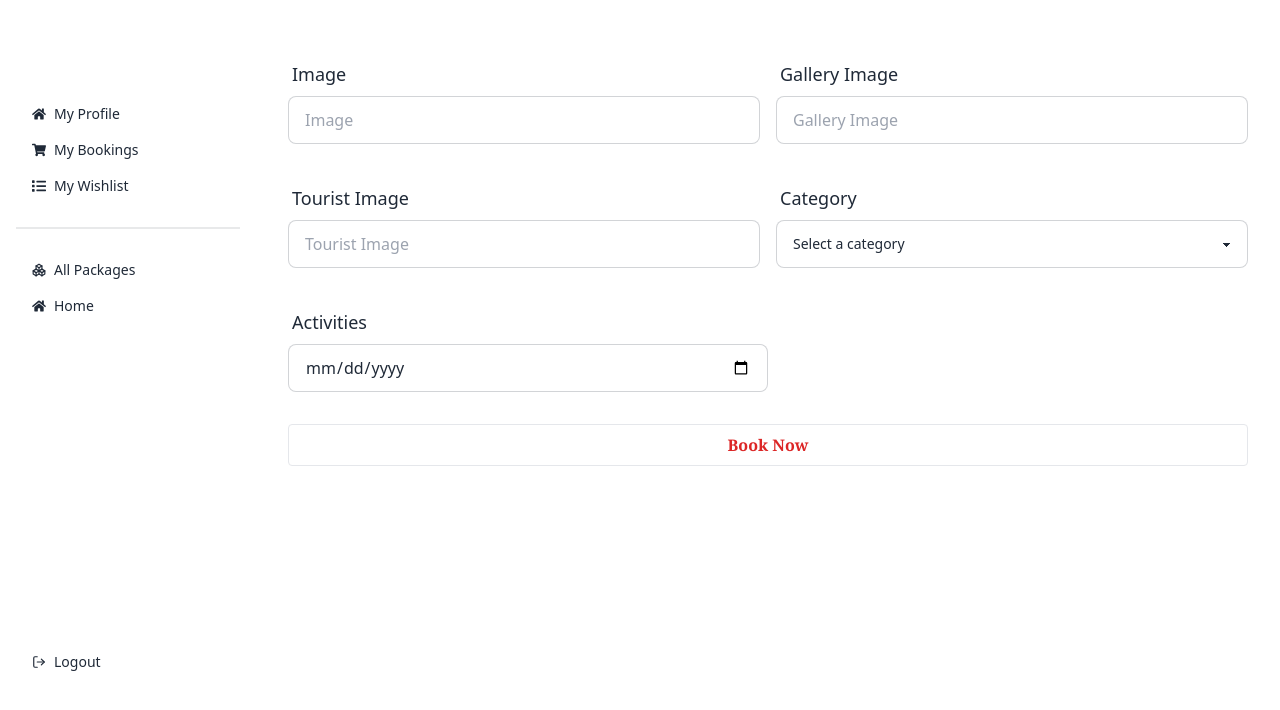
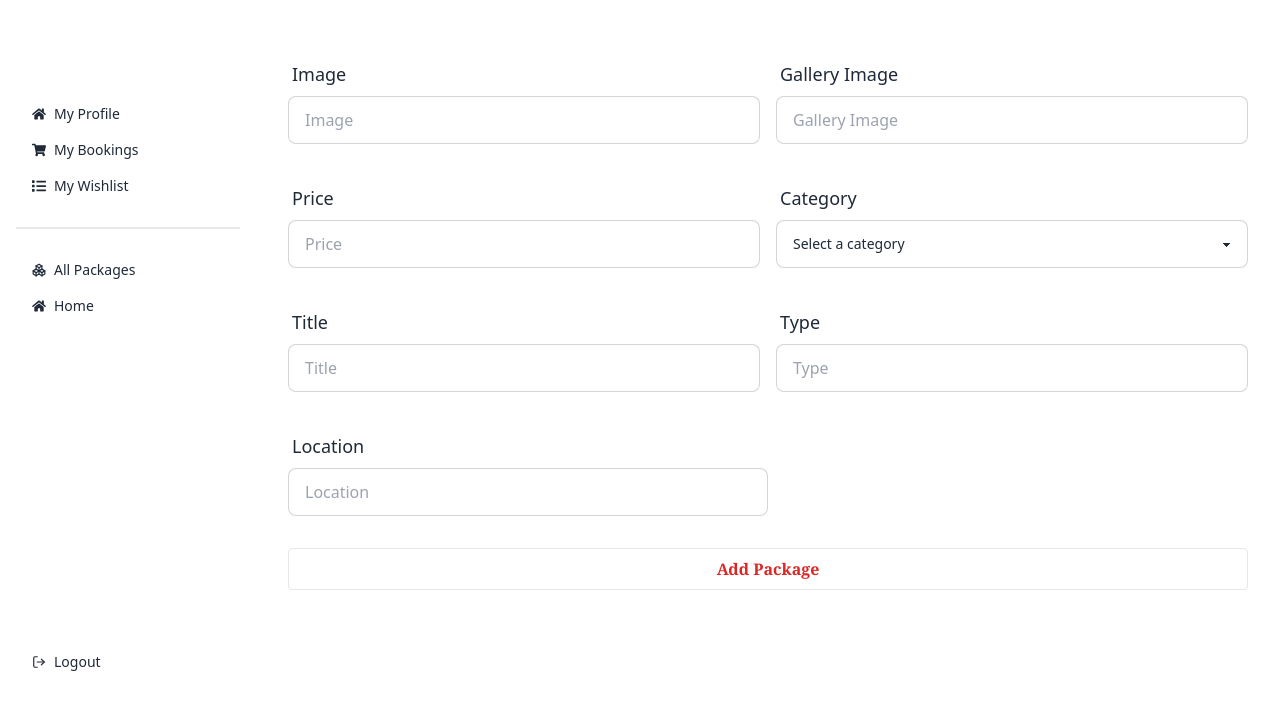
Before and after one commit to Mohosin2126/tour-guide-client, a React (Vite) app: page /dashboard/addpackage in a window 1280 px wide. Shown: the top 710 px of the page. Built offline with nearby package versions, Linux system fonts and the light colour scheme; no server answers; sample sign-in values are in the browser's storage.

Commit message:
fixed make admin and make guide button

```diff
--- a/src/Pages/DashBoard/Admin/AddPackages/AddPackages.jsx
+++ b/src/Pages/DashBoard/Admin/AddPackages/AddPackages.jsx
@@ -2,24 +2,7 @@ const AddPackages = () => {
     const handleAddPackage = (event) => {
       event.preventDefault();
 
-      // Accessing form data using FormData
-      const formData = new FormData(event.target);
 
-      // Extracting values from the form data
-      const image = formData.get('image');
-      const image1 = formData.get('image1');
-      const touristImage = formData.get('touristimage');
-      const category = formData.get('category');
-      const activities = formData.get('activities');
-
-      // Log or perform further actions with the extracted values
-      console.log('Image:', image);
-      console.log('Gallery Image:', image1);
-      console.log('Tourist Image:', touristImage);
-      console.log('Category:', category);
-      console.log('Activities:', activities);
-
-      // Add your logic for handling the form submission
     };
 
     return (
@@ -47,10 +30,10 @@ const AddPackages = () => {
           <div className="md:flex mb-8">
             <div className="form-control md:w-1/2">
               <label className="label">
-                <span className="text-lg label-text">Tourist Image</span>
+                <span className="text-lg label-text">Price</span>
               </label>
               <label className="input-group">
-                <input type="text" name="touristimage" required placeholder="Tourist Image" className="input input-bordered w-full" />
+                <input type="text" name="price" required placeholder="Price" className="input input-bordered w-full" />
               </label>
             </div>
             <div className="form-control md:w-1/2 ml-4">
@@ -68,19 +51,35 @@ const AddPackages = () => {
               </select>
             </div>
           </div>
+          <div className="md:flex mb-8">
+            <div className="form-control md:w-1/2">
+              <label className="label">
+                <span className="text-lg label-text">Title</span>
+              </label>
+              <label className="input-group">
+                <input type="text" name="title" required placeholder="Title" className="input input-bordered w-full" />
+              </label>
+            </div>
+            <div className="form-control md:w-1/2 ml-4">
+              <label className="label">
+                <span className="label-text text-lg">Type</span>
+              </label>
+              <input type="text" name="type" required placeholder="Type" className="input input-bordered w-full" />
+            </div>
+          </div>
 
           <div className="md:flex mb-8">
             <div className="form-control md:w-1/2">
               <label className="label">
-                <span className="label-text text-lg ">Activities</span>
+                <span className="label-text text-lg ">Location</span>
               </label>
               <label className="input-group">
-                <input type="date" required name="activities" placeholder="Tour Date" className="input input-bordered w-full" />
+                <input type="text" required name="location" placeholder="Location" className="input input-bordered w-full" />
               </label>
             </div>
           </div>
 
-          <input type="submit" value="Book Now" className="btn-block mb-10 bg-transparent hover:bg-red-600 text-red-600 font-serif font-semibold hover:text-white py-1 md:py-2 px-2 md:px-4 border hover:border-transparent rounded" />
+          <input type="submit" value="Add Package" className="btn-block mb-10 bg-transparent hover:bg-red-600 text-red-600 font-serif font-semibold hover:text-white py-1 md:py-2 px-2 md:px-4 border hover:border-transparent rounded" />
         </form>
       </div>
     );
--- a/src/Pages/DashBoard/Admin/AllUsers/AllUsers.jsx
+++ b/src/Pages/DashBoard/Admin/AllUsers/AllUsers.jsx
@@ -4,6 +4,7 @@ import useAxiosSecure from "../../../../Hook/useAxiosSecure";
 import Swal from "sweetalert2";
 import { useState } from "react";
 import { useQuery } from "@tanstack/react-query";
+import { useEffect } from "react";
 const AllUsers = () => {
 
     const axiosSecure=useAxiosSecure()
@@ -18,9 +19,19 @@ const AllUsers = () => {
 
     const [isUpdating, setIsUpdating] = useState(false);
 
+    useEffect(() => {
+        // Check localStorage for the stored isUpdating state
+        const storedIsUpdating = localStorage.getItem('isUpdating');
+        if (storedIsUpdating) {
+          setIsUpdating(JSON.parse(storedIsUpdating));
+        }
+      }, []);
+
+
+
+
 
     const handleMakeAdmin = user =>{
-        setIsUpdating(true);
         axiosSecure.patch(`/users/admin/${user._id}`)
         .then(res =>{
             console.log(res.data)
@@ -35,12 +46,12 @@ const AllUsers = () => {
                   });
             }
         })
-        // enable the button
-        // .finally(() => setIsUpdating(false));
+        setIsUpdating(true);
+        localStorage.setItem('isUpdating', JSON.stringify(true));
     }
 
     const handleMakeTourGuide = (user) => {
-        setIsUpdating(true);
+
         axiosSecure.patch(`/users/guide/${user._id}`)
           .then((res) => {
             console.log(res.data);
@@ -71,6 +82,8 @@ const AllUsers = () => {
           .catch((error) => {
             console.error("Error updating user to guide:", error);
           });
+          setIsUpdating(true);
+          localStorage.setItem('isUpdating', JSON.stringify(true));
       };
 
 
@@ -95,16 +108,20 @@ const AllUsers = () => {
                     </tr>
                 </thead>
                 <tbody>
-                    {
-                        users.map((user, index) => <tr key={user._id}>
+                {users.map((user, index) => (
+      <tr key={user._id}>
         <th>{index + 1}</th>
         <td>{user.name}</td>
         <td>{user.email}</td>
         <td>
-                            {user.role === "guide" ? "guide" : (
+          {user.role === "guide" ? (
+            "guide"
+          ) : (
             <button
               onClick={() => handleMakeTourGuide(user)}
-                                    className={`btn btn-ghost btn-sm bg-gray-400 ${isUpdating ? 'disabled' : ''}`}
+              className={`btn btn-ghost btn-sm bg-gray-400 ${
+                user.role === "Admin" ? "disabled" : ''
+              }`}
               disabled={isUpdating}
             >
               <FaUsers className="text-white text-2xl" />
@@ -112,19 +129,22 @@ const AllUsers = () => {
           )}
         </td>
         <td>
-                            {user.role === 'admin' ? 'Admin' : (
+          {user.role === 'admin' ? (
+            'Admin'
+          ) : (
             <button
               onClick={() => handleMakeAdmin(user)}
-                                    className={`btn btn-sm bg-red-600 ${isUpdating ? 'disabled' : ''}`}
+              className={`btn btn-sm bg-red-600 ${
+                user.role === "guide" ? "disabled" : ''
+              }`}
               disabled={isUpdating}
             >
               <FaUsers className="text-white text-2xl" />
             </button>
           )}
         </td>
-
-                        </tr>)
-                    }
+      </tr>
+    ))}
 
                 </tbody>
             </table>
--- a/src/Pages/DashBoard/TourGuide/MyTour.jsx
+++ b/src/Pages/DashBoard/TourGuide/MyTour.jsx
@@ -97,8 +97,8 @@ const MyTour = () => {
                         </td>
 
                         <td>
-  {booking.status === "Accepted" || booking.status === "Rejected" ? (
-    <button className="btn btn-outline disabled btn-success btn-sm">Accept</button>
+  {booking.status == "Accepted" || booking.status == "Rejected" ? (
+    <button className="btn btn-outline disabled btn-success btn-sm">{booking.status=="Accepted"?<h1>Accepted</h1>:<h1>Accept</h1>}</button>
   ) : (
     <button
       className="btn btn-outline btn-success btn-sm"
@@ -109,8 +109,8 @@ const MyTour = () => {
   )}
 </td>
 <td>
-  {booking.status === "Accepted" || booking.status === "Rejected" ? (
-    <button className="btn disabled  btn-outline btn-error btn-sm">Reject</button>
+  {booking.status == "Accepted" || booking.status == "Rejected" ? (
+    <button className="btn disabled  btn-outline btn-error btn-sm">{booking.status=="Rejected"?<h1>Rejected</h1>:<h1>Reject</h1>}</button>
   ) : (
     <button
       className="btn btn-outline btn-error btn-sm"
```
Lines whose indentation alone changed are shown as unchanged.
